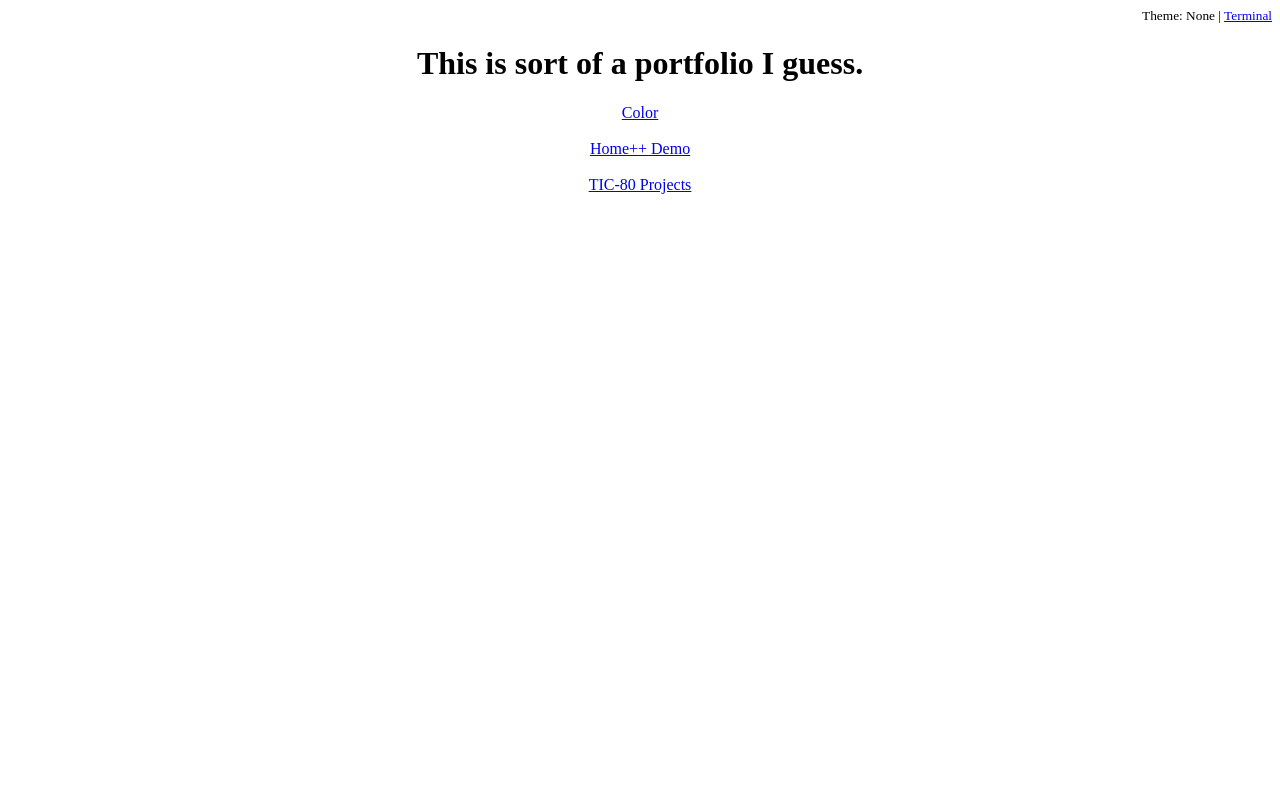
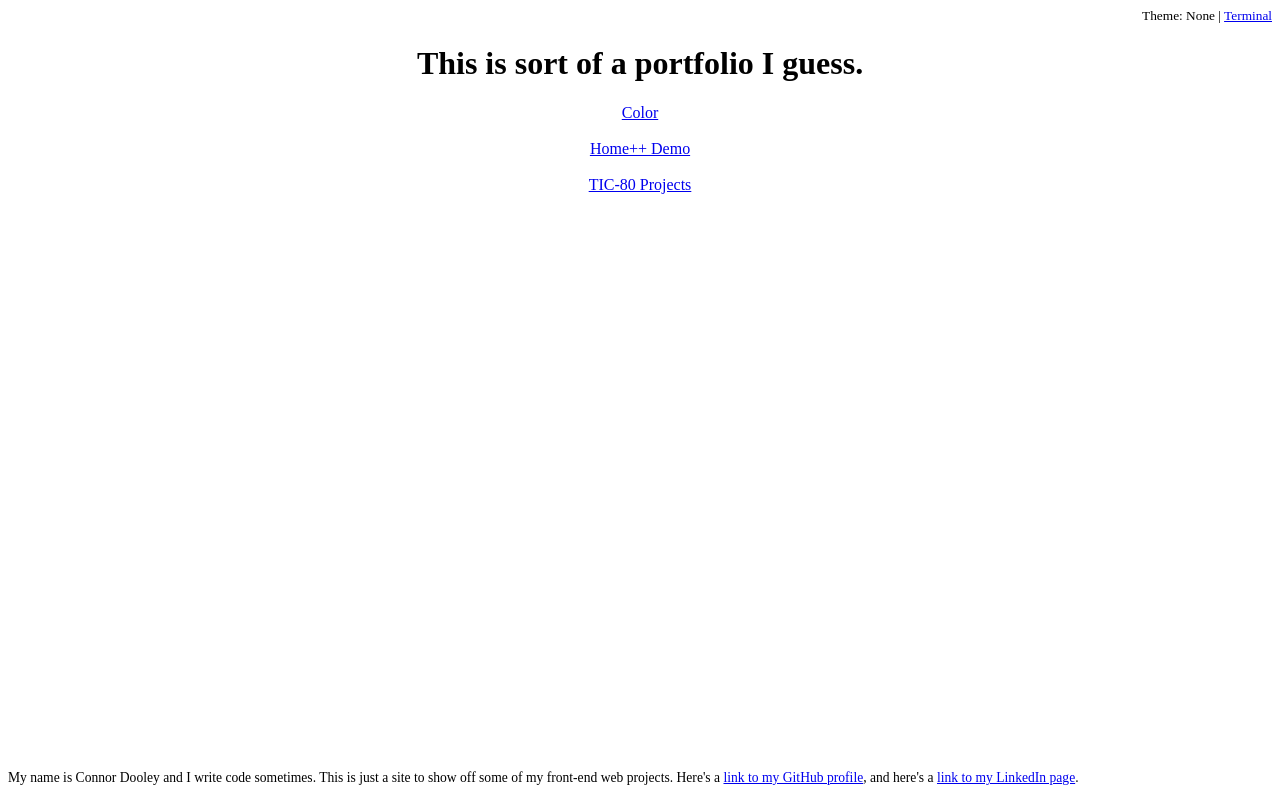
Before and after one commit to dospunk/dospunk.github.io, a plain HTML site: page index.html in a window 1280 px wide. Drawn offline with Linux system fonts and the light colour scheme.

Commit message:
Add a footer

```diff
--- a/css/main.css
+++ b/css/main.css
@@ -12,3 +12,9 @@ header {
 .contents {
 	text-align: center;
 }
+
+footer {
+	position: absolute;
+	bottom: 0;
+	font-size: .85em;
+}
--- a/index.html
+++ b/index.html
@@ -23,4 +23,13 @@
 			<a href="tic.html" class="page-link">TIC-80 Projects</a>
 		</div>
 	</main>
+	<footer>
+		<p>My name is Connor Dooley and I write code sometimes. This is just a
+			site to show off some of my front-end web projects. Here's a
+			<a href="https://github.com/dospunk">link to my GitHub profile</a>,
+			and here's a
+			<a href="https://www.linkedin.com/in/connor-d-67279710a/">link to my
+			 LinkedIn page</a>.
+		</p>
+	</footer>
 </body>
```
